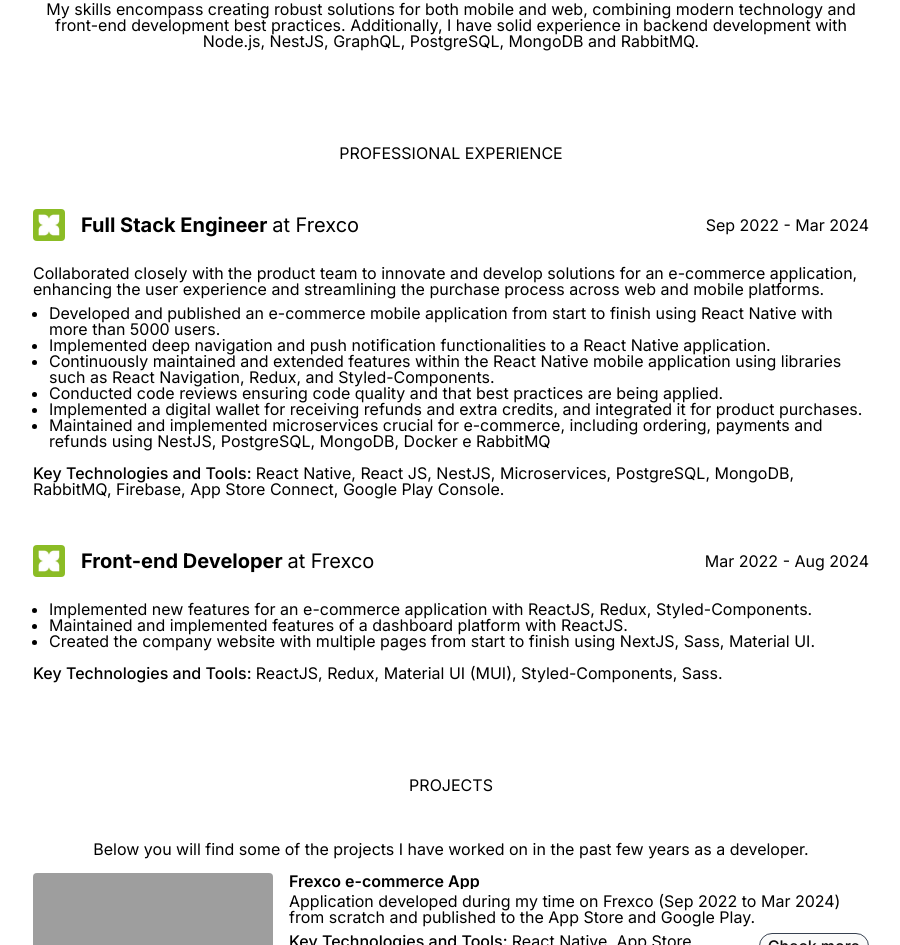
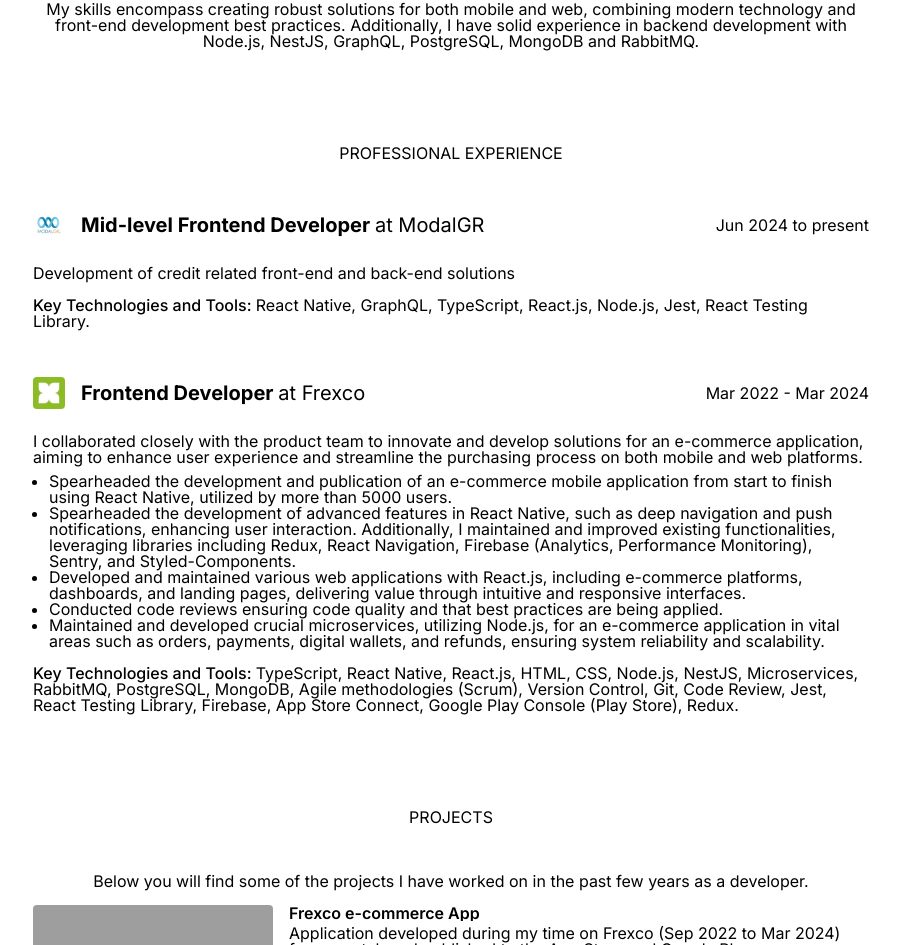
Before and after one commit to willperes/portfolio, a Next.js app: page / in a window 1280 px wide. Shown: the part 933-1878 px from the top of the page, without its empty margins (189-1089 px from the left). Built offline with nearby package versions, Linux system fonts and the light colour scheme; grey boxes are pictures that could not be loaded; a web font is replaced by a local one.

Commit message:
feat: update work experiences and add company linkedin url on click on the image

```diff
--- a/src/components/pages/Home/Experience/ExperienceEntry/CompanyInformation/index.tsx
+++ b/src/components/pages/Home/Experience/ExperienceEntry/CompanyInformation/index.tsx
@@ -1,5 +1,6 @@
 import { ProfessionalExperience } from "@/types/ProfessionalExperience";
 import { formatThreeLetterMonthAndYear } from "@/utils/formatThreeLetterMonthAndYear";
+import { handleOpenLink } from "@/utils/handleOpenLink";
 import Image from "next/image";
 
 type Props = {
@@ -27,7 +28,8 @@
             alt={`${experience.companyName} logo`}
             fill
             sizes={"32px"}
-            className={"rounded"}
+            className={"rounded cursor-pointer"}
+            onClick={() => handleOpenLink(experience.linkedinURL)}
           />
         </div>
 
--- a/src/components/pages/Home/Experience/ExperienceEntry/index.tsx
+++ b/src/components/pages/Home/Experience/ExperienceEntry/index.tsx
@@ -1,5 +1,4 @@
 import { ProfessionalExperience } from "@/types/ProfessionalExperience";
-import Image from "next/image";
 import { Description } from "./Description";
 import { CompanyInformation } from "./CompanyInformation";
 import { KeyTechnologies } from "@/components/shared/KeyTechnologies";
@@ -11,7 +10,7 @@
 
 export const ExperienceEntry: React.FC<Props> = ({ experience, index }) => {
   return (
-    <div className={`flex flex-col w-full${index !== 0 && " mt-12"}`}>
+    <div className={`flex flex-col w-full${index !== 0 ? " mt-12" : ""}`}>
       <CompanyInformation experience={experience} />
       <Description description={experience.description} />
 
--- a/src/components/pages/Home/Experience/index.tsx
+++ b/src/components/pages/Home/Experience/index.tsx
@@ -5,7 +5,7 @@
   return (
     <section
       id={"experience"}
-      className={"flex flex-col justify-center items-center"}
+      className={"flex flex-col justify-center items-center min-w-full"}
     >
       <h1 className={"text-section-title mb-8 sm:mb-12"}>
         PROFESSIONAL EXPERIENCE
--- a/src/data/professionalExperiences.ts
+++ b/src/data/professionalExperiences.ts
@@ -3,46 +3,75 @@
 
 export const professionalExperiences: ProfessionalExperience[] = [
   {
+    companyName: "ModalGR",
+    companyLogo: "/images/modalgr.jpg",
+    linkedinURL: "https://www.linkedin.com/company/modalgr/",
+    position: "Mid-level Frontend Developer",
+    startDate: new Date(2024, 5, 1),
+    endDate: null,
+    description: [
+      {
+        type: RichText.Type.Paragraph,
+        content:
+          "Development of credit related front-end and back-end solutions",
+      },
+    ],
+    keywords: [
+      "React Native",
+      "GraphQL",
+      "TypeScript",
+      "React.js",
+      "Node.js",
+      "Jest",
+      "React Testing Library",
+    ],
+  },
+  {
     companyName: "Frexco",
     companyLogo: "/images/frexco.jpg",
-        position: "Full Stack Engineer",
-        startDate: new Date(2022, 8, 1),
+    linkedinURL: "https://www.linkedin.com/company/frexcoalimentosbr/",
+    position: "Frontend Developer",
+    startDate: new Date(2022, 2, 1),
     endDate: new Date(2024, 2, 31),
     description: [
       {
         type: RichText.Type.Paragraph,
-                content: "Collaborated closely with the product team to innovate and develop solutions for an e-commerce application, enhancing the user experience and streamlining the purchase process across web and mobile platforms."
+        content:
+          "I collaborated closely with the product team to innovate and develop solutions for an e-commerce application, aiming to enhance user experience and streamline the purchasing process on both mobile and web platforms.",
       },
       {
         type: RichText.Type.UnorderedList,
         content: [
-                    "Developed and published an e-commerce mobile application from start to finish using React Native with more than 5000 users.",
-                    "Implemented deep navigation and push notification functionalities to a React Native application.",
-                    "Continuously maintained and extended features within the React Native mobile application using libraries such as React Navigation, Redux, and Styled-Components.",
+          "Spearheaded the development and publication of an e-commerce mobile application from start to finish using React Native, utilized by more than 5000 users.",
+          "Spearheaded the development of advanced features in React Native, such as deep navigation and push notifications, enhancing user interaction. Additionally, I maintained and improved existing functionalities, leveraging libraries including Redux, React Navigation, Firebase (Analytics, Performance Monitoring), Sentry, and Styled-Components.",
+          "Developed and maintained various web applications with React.js, including e-commerce platforms, dashboards, and landing pages, delivering value through intuitive and responsive interfaces.",
           "Conducted code reviews ensuring code quality and that best practices are being applied.",
-                    "Implemented a digital wallet for receiving refunds and extra credits, and integrated it for product purchases.",
-                    "Maintained and implemented microservices crucial for e-commerce, including ordering, payments and refunds using NestJS, PostgreSQL, MongoDB, Docker e RabbitMQ"
-                ]
-            }
+          "Maintained and developed crucial microservices, utilizing Node.js, for an e-commerce application in vital areas such as orders, payments, digital wallets, and refunds, ensuring system reliability and scalability.",
         ],
-        keywords: ["React Native", "React JS", "NestJS", "Microservices", "PostgreSQL", "MongoDB", "RabbitMQ", "Firebase", "App Store Connect", "Google Play Console"]
       },
-    {
-        companyName: "Frexco",
-        companyLogo: "/images/frexco.jpg",
-        position: "Front-end Developer",
-        startDate: new Date(2022, 2, 1),
-        endDate: new Date(2024, 7, 30),
-        description: [
-            {
-                type: RichText.Type.UnorderedList,
-                content: [
-                    "Implemented new features for an e-commerce application with ReactJS, Redux, Styled-Components.",
-                    "Maintained and implemented features of a dashboard platform with ReactJS.",
-                    "Created the company website with multiple pages from start to finish using NextJS, Sass, Material UI."
-                ]
-            }
     ],
-        keywords: ["ReactJS", "Redux", "Material UI (MUI), Styled-Components, Sass"]
-    }
+    keywords: [
+      "TypeScript",
+      "React Native",
+      "React.js",
+      "HTML",
+      "CSS",
+      "Node.js",
+      "NestJS",
+      "Microservices",
+      "RabbitMQ",
+      "PostgreSQL",
+      "MongoDB",
+      "Agile methodologies (Scrum)",
+      "Version Control",
+      "Git",
+      "Code Review",
+      "Jest",
+      "React Testing Library",
+      "Firebase",
+      "App Store Connect",
+      "Google Play Console (Play Store)",
+      "Redux",
+    ],
+  },
 ];
--- a/src/types/ProfessionalExperience.ts
+++ b/src/types/ProfessionalExperience.ts
@@ -3,9 +3,10 @@
 export type ProfessionalExperience = {
   companyLogo: string;
   companyName: string;
+  linkedinURL: string;
   position: string;
   startDate: Date;
   endDate: Date | null;
   description: RichText[];
   keywords: string[];
-}
+};
```
Also changed, not shown: public/images/modalgr.jpg (added). Lines whose indentation alone changed are shown as unchanged.
